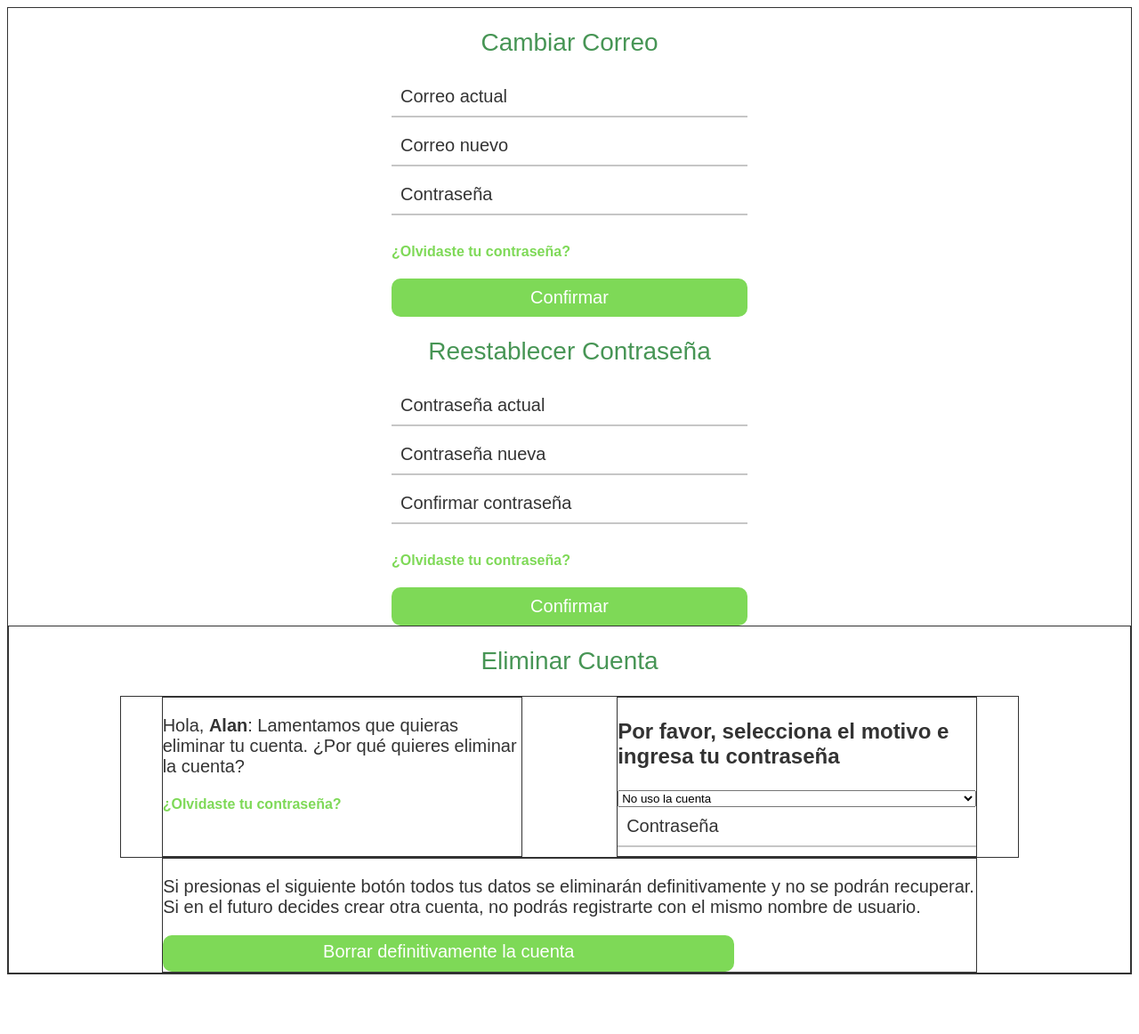
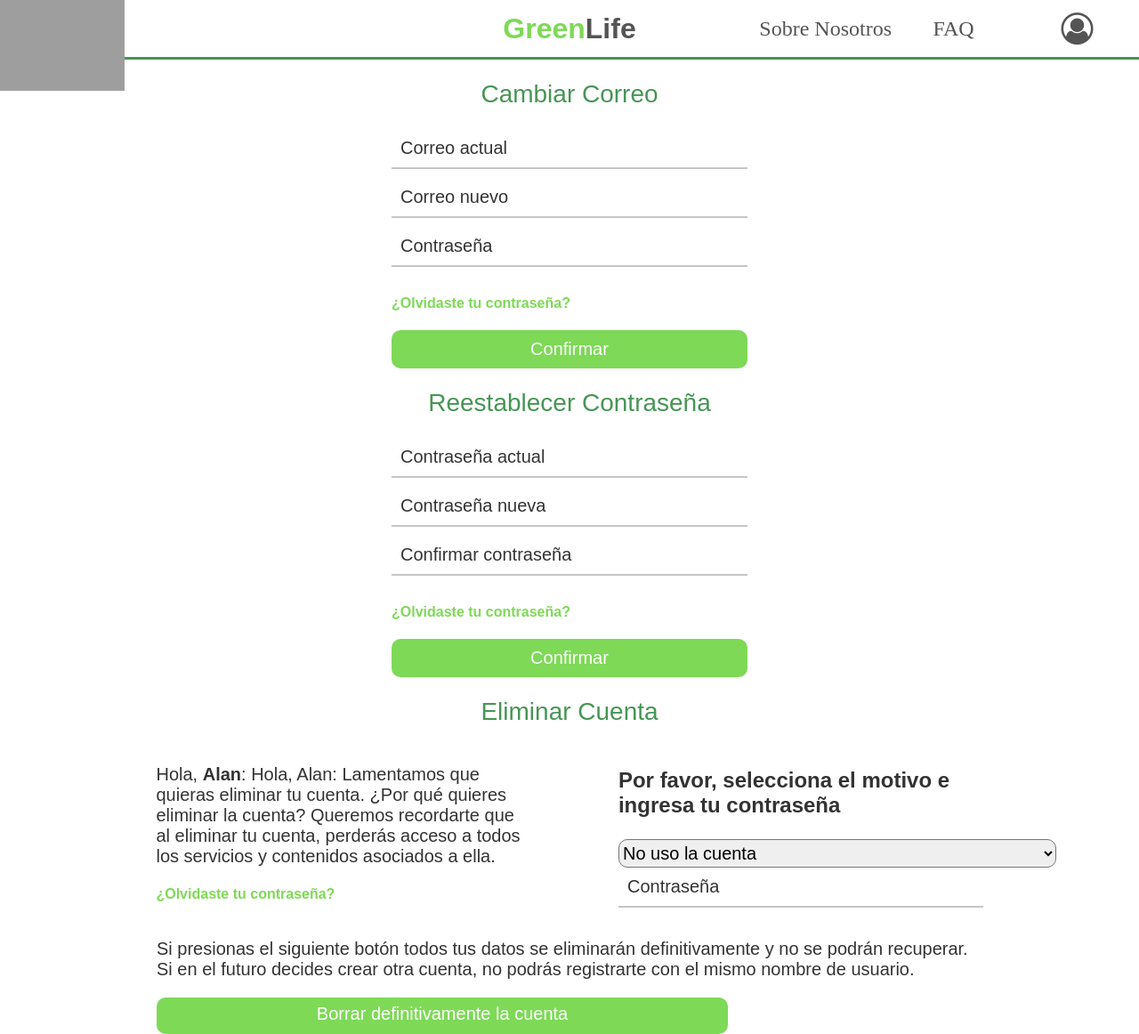
Before and after one commit to Saac04/GreenLife, a PHP site: page /gestionarCuenta.html in a window 1280 px wide. Shown: the whole page at 89% size. Before the commit the page ends 1095 px from the top, so only its background shows below. Run offline with PHP 8.4, Linux system fonts and the light colour scheme; grey boxes are pictures that could not be loaded.

Commit message:
definitivo mas o menos

```diff
--- a/scr/css/gestionarCuenta.css
+++ b/scr/css/gestionarCuenta.css
@@ -1,5 +1,5 @@
 .gestion-cuenta{
-    border: 1px solid #333333;
+
     display: flex;
     flex-direction: column;
     justify-content: center;
@@ -26,7 +26,7 @@ h4{
 }
 
 #eliminar-cuenta {
-    border: 1px solid #333333;
+
     display: flex;
     flex-direction: column;
     align-items: center;
@@ -34,14 +34,14 @@ h4{
 
 .contenedores {
     display: flex;
-    border:1px solid #333333;
+
     justify-content: space-around;
     width: 80%;
     gap: 15px;
 }
 
 #eliminarCuenta1, #eliminarCuenta2 {
-    border: 1px solid #333333;
+
     width: 40%; /* Ajusta este valor según tus necesidades */
 }
 
@@ -52,7 +52,7 @@ h4{
 }
 
 #eliminarCuenta3 {
-    border: 1px solid #333333;
+
     width: 72.5%; /* Ocupa todo el ancho del contenedor padre */
 }
 
@@ -62,3 +62,11 @@ h4{
     padding-top: 5px;
     padding-bottom: 10px;
 }
+
+#hola{
+    font-family: "Kanit Light", sans-serif;
+    font-size: 20px;
+    border-radius: 10px;
+    width: 492px;
+    height: 32px;
+}
--- a/scr/gestionarCuenta.html
+++ b/scr/gestionarCuenta.html
@@ -4,11 +4,55 @@
     <meta charset="UTF-8">
     <meta name="viewport" content="width=device-width, initial-scale=1.0">
     <title>gestionarCuenta</title>
+    <link rel="stylesheet" href="https://cdnjs.cloudflare.com/ajax/libs/font-awesome/4.7.0/css/font-awesome.min.css">
     <link rel="stylesheet" type="text/css" href="css/Botones.css">
     <link rel="stylesheet" type="text/css" href="css/Fuentes.css ">
+    <link rel="stylesheet" type="text/css" href="css/header.css">
+    <link rel="stylesheet" type="text/css" href="css/MenuHam.css">
     <link rel="stylesheet" type="text/css" href="css/gestionarCuenta.css ">
 </head>
 <body>
+<header class="header">
+    <div><img class="logo" src="img/Grado_en_tecnologías_interactivas.svg" alt="LOGO"></div>
+    <h1><span class="green">Green</span><span class="life">Life</span></h1>
+    <nav>
+        <ul class="nav-menu" id="menuOrdenador">
+            <li><a class="text-button" href="#">Sobre Nosotros</a></li>
+            <li><a class="text-button" href="#">FAQ</a></li>
+            <li><a class="text-button" href="#"><i class="fa fa-user-circle-o"></i></a></li>
+        </ul>
+    </nav>
+</header>
+
+<nav id="navMenu" role="navigation">
+    <div id="menuToggle">
+        <!--
+        A fake / hidden checkbox is used as click reciever,
+        so you can use the :checked selector on it.
+        -->
+        <input type="checkbox" />
+
+        <!--
+        Some spans to act as a hamburger.
+
+        They are acting like a real hamburger,
+        not that McDonalds stuff.
+        -->
+        <span></span>
+        <span></span>
+        <span></span>
+
+        <!--
+        Too bad the menu has to be inside of the button
+        but hey, it's pure CSS magic.
+        -->
+        <ul id="menu">
+            <li><a class="text-button" href="#"><i class="fa fa-user-circle-o"></i></a></li>
+            <li><a class="text-button" href="#">FAQ</a></li>
+            <li><a class="text-button" href="#">Sobre Nosotros</a></li>
+        </ul>
+    </div>
+</nav>
 <div class="gestion-cuenta">
 
     <div class="global">
@@ -38,8 +82,7 @@
         <div class="contenedores">
             <div id="eliminarCuenta1">
                 <p>Hola, <strong>Alan</strong>:
-                    Lamentamos que quieras eliminar tu cuenta.
-                    ¿Por qué quieres eliminar la cuenta?
+                    Hola, Alan: Lamentamos que quieras eliminar tu cuenta. ¿Por qué quieres eliminar la cuenta? Queremos recordarte que al eliminar tu cuenta, perderás acceso a todos los servicios y contenidos asociados a ella.
                 </p>
                 <h4>¿Olvidaste tu contraseña?</h4>
             </div>
@@ -47,7 +90,7 @@
                 <h3>Por favor, selecciona el motivo e ingresa tu contraseña</h3>
 
                 <div id="motivoContra">
-                    <select>
+                    <select id="hola">
                         <option value="no-uso">No uso la cuenta</option>
                         <option value="seguridad">Preocupaciones de seguridad</option>
                         <!-- Añade más opciones si es necesario -->
```
